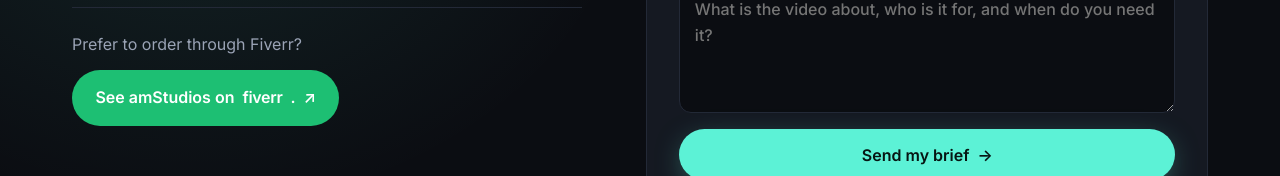
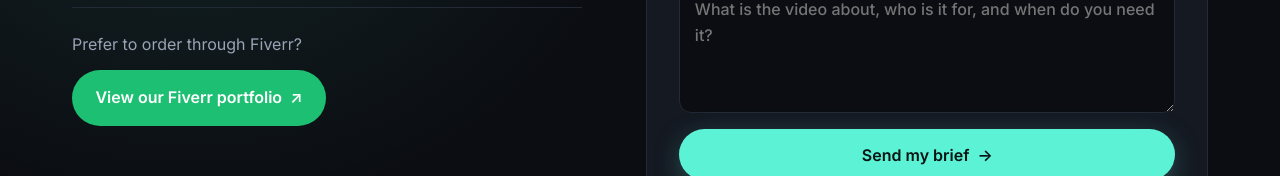
Before and after one commit to manikpatel93-glitch/am-studios, a plain HTML site: page index.html in a window 1280 px wide. Shown: the part 9000-9176 px from the top of the page. Drawn offline with nearby package versions, Linux system fonts and the light colour scheme.

Commit message:
Tidy Fiverr button text
Co-Authored-By: Claude Opus 5.5 <noreply@anthropic.com>

```diff
--- a/index.html
+++ b/index.html
@@ -314,7 +314,7 @@
           </ul>
           <div class="fiverr">
             <p>Prefer to order through Fiverr?</p>
-            <a href="https://www.fiverr.com/users/anilnai10/portfolio/" class="btn btn--fiverr" target="_blank" rel="noopener">See amStudios on <b>fiverr</b>.<span aria-hidden="true">↗</span></a>
+            <a href="https://www.fiverr.com/users/anilnai10/portfolio/" class="btn btn--fiverr" target="_blank" rel="noopener">View our Fiverr portfolio <span aria-hidden="true">↗</span></a>
           </div>
         </div>
 
```
